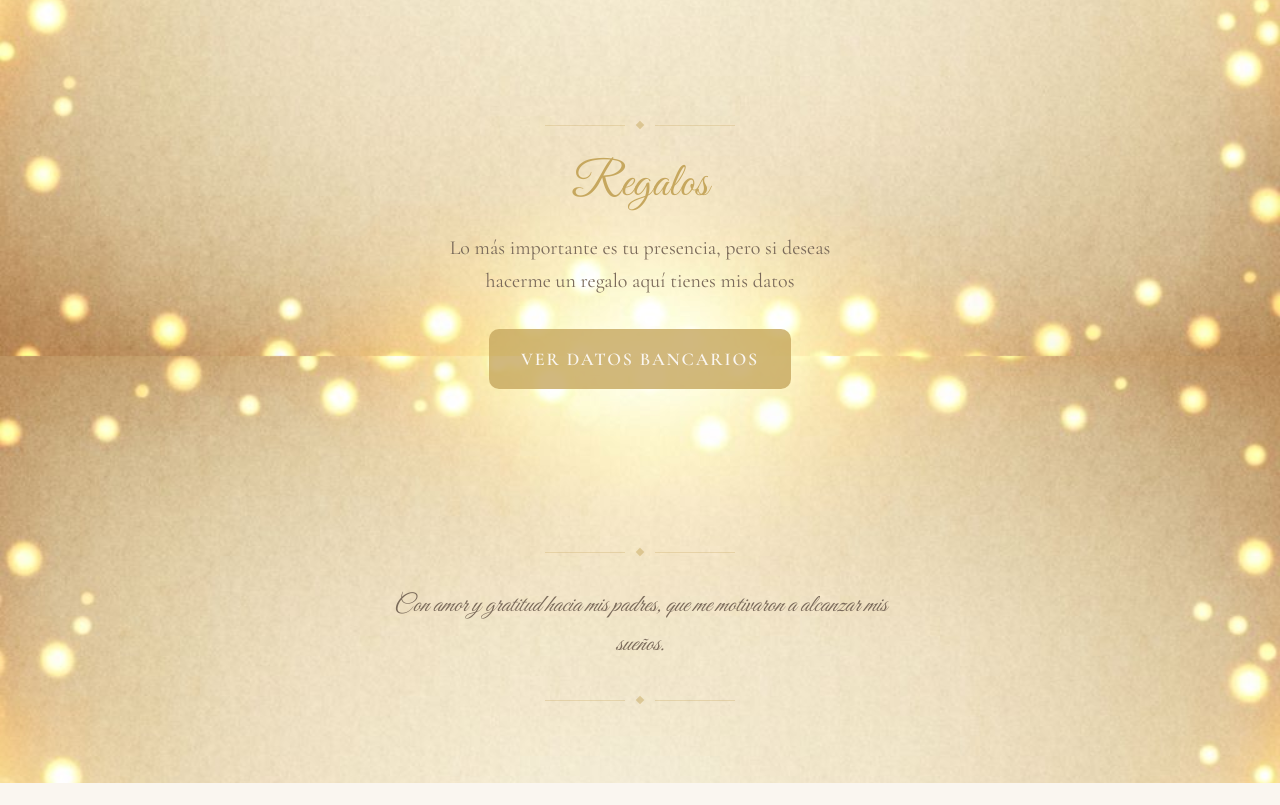
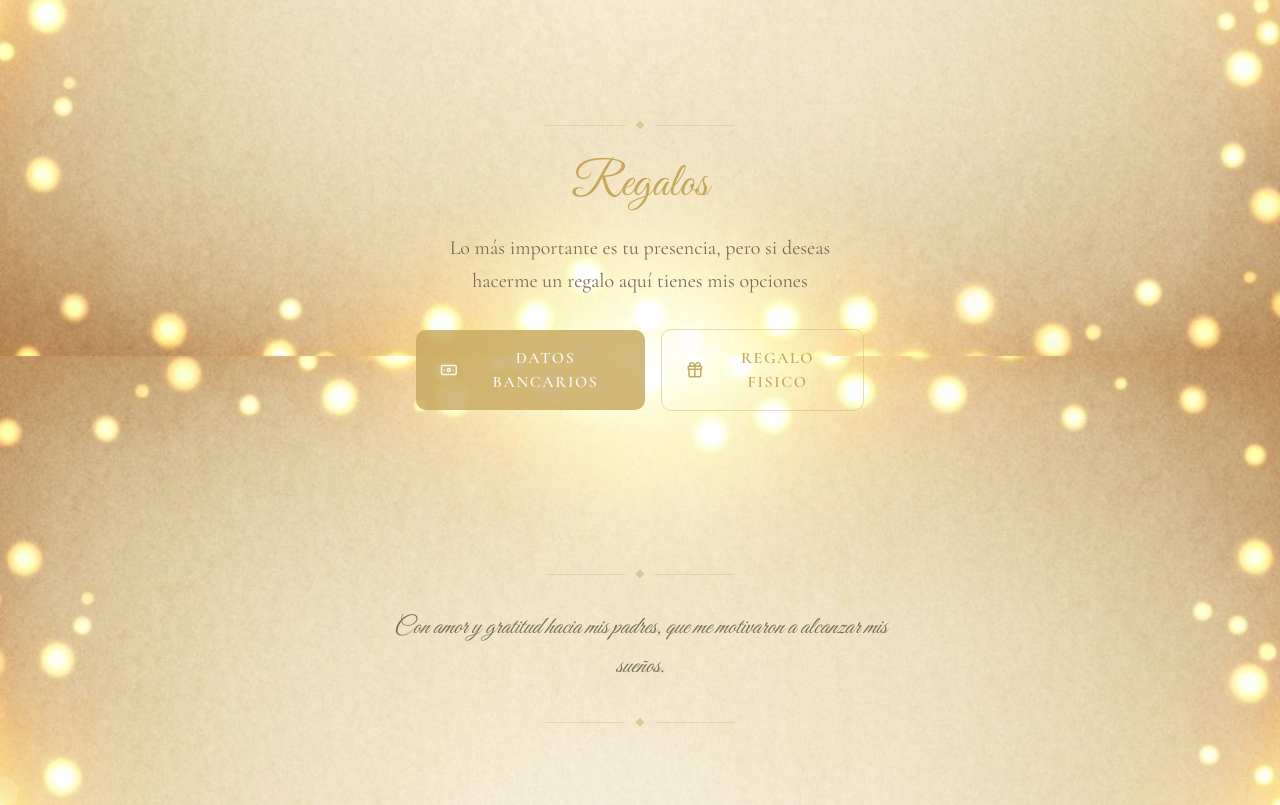
Before and after one commit to carlosaariasl/graduacion, a Next.js app: page / in a window 1280 px wide. Shown: the part 4764-5569 px from the top of the page. Before the commit the page ends 5547 px from the top, so only its background shows below. Built offline with nearby package versions, Linux system fonts and the light colour scheme.

Commit message:
feat: add physical gift option with WhatsApp coordination
Add "PHYSICAL GIFT" button and WhatsApp coordination modal

Co-authored-by: Carlos Arias <43482712+carlosaariasl@users.noreply.github.com>

```diff
--- a/components/regalos-section.tsx
+++ b/components/regalos-section.tsx
@@ -2,18 +2,20 @@
 
 import { useState, useCallback, useEffect } from "react"
 import Image from "next/image"
-import { X } from "lucide-react"
+import { X, Gift, Banknote } from "lucide-react"
 import { FadeInSection } from "./fade-in-section"
 import { GoldDividerSimple } from "./gold-divider"
 
+type ModalType = "bank" | "gift" | null
+
 export function RegalosSection() {
-  const [isModalOpen, setIsModalOpen] = useState(false)
+  const [activeModal, setActiveModal] = useState<ModalType>(null)
 
-  const openModal = useCallback(() => setIsModalOpen(true), [])
-  const closeModal = useCallback(() => setIsModalOpen(false), [])
+  const openModal = useCallback((type: ModalType) => setActiveModal(type), [])
+  const closeModal = useCallback(() => setActiveModal(null), [])
 
   useEffect(() => {
-    if (isModalOpen) {
+    if (activeModal) {
       document.body.style.overflow = "hidden"
     } else {
       document.body.style.overflow = ""
@@ -21,16 +23,16 @@ export function RegalosSection() {
     return () => {
       document.body.style.overflow = ""
     }
-  }, [isModalOpen])
+  }, [activeModal])
 
   useEffect(() => {
-    if (!isModalOpen) return
+    if (!activeModal) return
     const handleKey = (e: KeyboardEvent) => {
       if (e.key === "Escape") closeModal()
     }
     window.addEventListener("keydown", handleKey)
     return () => window.removeEventListener("keydown", handleKey)
-  }, [isModalOpen, closeModal])
+  }, [activeModal, closeModal])
 
   return (
     <>
@@ -47,38 +49,47 @@ export function RegalosSection() {
 
         <FadeInSection delay={400}>
           <p className="mx-auto mt-6 max-w-sm text-lg leading-relaxed text-brown-light md:text-xl">
-            {"Lo m\u00e1s importante es tu presencia, pero si deseas hacerme un regalo aqu\u00ed tienes mis datos"}
+            {"Lo m\u00e1s importante es tu presencia, pero si deseas hacerme un regalo aqu\u00ed tienes mis opciones"}
           </p>
         </FadeInSection>
 
         <FadeInSection delay={600}>
+          <div className="mx-auto mt-8 flex max-w-md flex-col items-center gap-4 sm:flex-row sm:justify-center">
             <button
-            onClick={openModal}
-            className="mt-8 inline-flex items-center justify-center rounded-lg bg-gold/80 px-8 py-4 text-base font-semibold tracking-widest text-cream transition-all duration-300 hover:bg-gold hover:shadow-[0_0_20px_rgba(198,167,94,0.3)] md:text-lg"
+              onClick={() => openModal("bank")}
+              className="flex w-full items-center justify-center gap-3 rounded-lg bg-gold/80 px-6 py-4 text-sm font-semibold tracking-widest text-cream transition-all duration-300 hover:bg-gold hover:shadow-[0_0_20px_rgba(198,167,94,0.3)] sm:w-auto md:text-base"
             >
-            VER DATOS BANCARIOS
+              <Banknote className="h-5 w-5" />
+              DATOS BANCARIOS
             </button>
+            <button
+              onClick={() => openModal("gift")}
+              className="flex w-full items-center justify-center gap-3 rounded-lg border border-gold/40 px-6 py-4 text-sm font-semibold tracking-widest text-gold transition-all duration-300 hover:border-gold hover:bg-gold/10 hover:shadow-[0_0_20px_rgba(198,167,94,0.15)] sm:w-auto md:text-base"
+            >
+              <Gift className="h-5 w-5" />
+              REGALO FISICO
+            </button>
+          </div>
         </FadeInSection>
       </section>
 
-      {/* Modal */}
-      {isModalOpen && (
+      {/* Modal Overlay */}
+      {activeModal && (
         <div
           className="fixed inset-0 z-50 flex items-center justify-center p-4"
           role="dialog"
           aria-modal="true"
-          aria-label="Datos bancarios"
+          aria-label={activeModal === "bank" ? "Datos bancarios" : "Regalo fisico"}
         >
-          {/* Overlay */}
           <div
             className="absolute inset-0 bg-brown/70 backdrop-blur-sm animate-in fade-in duration-300"
             onClick={closeModal}
             aria-hidden="true"
           />
 
-          {/* Modal content */}
+          {/* Bank Modal */}
+          {activeModal === "bank" && (
             <div className="relative z-10 w-full max-w-sm animate-in zoom-in-95 fade-in duration-300 rounded-xl border border-gold/30 bg-card p-6 shadow-2xl md:p-8">
-            {/* Close button */}
               <button
                 onClick={closeModal}
                 className="absolute right-3 top-3 flex h-8 w-8 items-center justify-center rounded-full text-brown-light transition-colors hover:bg-cream-dark hover:text-brown"
@@ -87,7 +98,6 @@ export function RegalosSection() {
                 <X className="h-5 w-5" />
               </button>
 
-            {/* Bank logo */}
               <div className="mb-6 flex justify-center">
                 <Image
                   src="/images/gt-continental-logo.png"
@@ -98,14 +108,12 @@ export function RegalosSection() {
                 />
               </div>
 
-            {/* Divider */}
               <div className="mb-6 flex items-center justify-center gap-3">
                 <span className="h-px w-10 bg-gold/30" />
                 <span className="inline-block h-1.5 w-1.5 rotate-45 bg-gold/50" />
                 <span className="h-px w-10 bg-gold/30" />
               </div>
 
-            {/* Bank details */}
               <div className="space-y-4 text-center">
                 <h3 className="text-lg font-semibold tracking-wide text-brown md:text-xl">
                   {"Banco G&T Continental S.A."}
@@ -126,7 +134,7 @@ export function RegalosSection() {
                   </div>
                   <div className="flex items-center justify-between">
                     <span className="text-sm font-medium tracking-wider text-brown/60">
-                    {"N\u00daMERO"}
+                      {"\u004e\u00daMERO"}
                     </span>
                     <span className="font-semibold tracking-wider text-gold-dark">
                       06400139529
@@ -135,14 +143,12 @@ export function RegalosSection() {
                 </div>
               </div>
 
-            {/* Divider */}
               <div className="mt-6 flex items-center justify-center gap-3">
                 <span className="h-px w-10 bg-gold/30" />
                 <span className="inline-block h-1.5 w-1.5 rotate-45 bg-gold/50" />
                 <span className="h-px w-10 bg-gold/30" />
               </div>
 
-            {/* Close action */}
               <button
                 onClick={closeModal}
                 className="mt-6 w-full rounded-lg border border-gold/30 py-3 text-sm font-medium tracking-wider text-brown-light transition-all duration-300 hover:border-gold hover:bg-cream-dark hover:text-brown"
@@ -150,6 +156,59 @@ export function RegalosSection() {
                 CERRAR
               </button>
             </div>
+          )}
+
+          {/* Gift Modal */}
+          {activeModal === "gift" && (
+            <div className="relative z-10 w-full max-w-sm animate-in zoom-in-95 fade-in duration-300 rounded-xl border border-gold/30 bg-card p-6 shadow-2xl md:p-8">
+              <button
+                onClick={closeModal}
+                className="absolute right-3 top-3 flex h-8 w-8 items-center justify-center rounded-full text-brown-light transition-colors hover:bg-cream-dark hover:text-brown"
+                aria-label="Cerrar"
+              >
+                <X className="h-5 w-5" />
+              </button>
+
+              <div className="mb-5 flex justify-center">
+                <div className="flex h-16 w-16 items-center justify-center rounded-full border border-gold/30 bg-cream-dark">
+                  <Gift className="h-8 w-8 text-gold" />
+                </div>
+              </div>
+
+              <h3 className="text-center text-lg font-semibold tracking-wide text-brown md:text-xl">
+                Regalo Fisico
+              </h3>
+
+              <div className="mt-4 flex items-center justify-center gap-3">
+                <span className="h-px w-10 bg-gold/30" />
+                <span className="inline-block h-1.5 w-1.5 rotate-45 bg-gold/50" />
+                <span className="h-px w-10 bg-gold/30" />
+              </div>
+
+              <p className="mt-5 text-center text-base leading-relaxed text-brown-light">
+                {"Si deseas obsequiarme un regalo f\u00edsico, coord\u00ednalo conmigo por WhatsApp para ponernos de acuerdo."}
+              </p>
+
+              <a
+                href="https://wa.link/6w30ym"
+                target="_blank"
+                rel="noopener noreferrer"
+                className="mt-6 flex w-full items-center justify-center gap-3 rounded-lg bg-[#25D366] py-3.5 text-sm font-semibold tracking-wider text-white transition-all duration-300 hover:bg-[#1fba59] hover:shadow-[0_0_16px_rgba(37,211,102,0.3)]"
+              >
+                <svg className="h-5 w-5" viewBox="0 0 24 24" fill="currentColor">
+                  <path d="M17.472 14.382c-.297-.149-1.758-.867-2.03-.967-.273-.099-.471-.148-.67.15-.197.297-.767.966-.94 1.164-.173.199-.347.223-.644.075-.297-.15-1.255-.463-2.39-1.475-.883-.788-1.48-1.761-1.653-2.059-.173-.297-.018-.458.13-.606.134-.133.298-.347.446-.52.149-.174.198-.298.298-.497.099-.198.05-.371-.025-.52-.075-.149-.669-1.612-.916-2.207-.242-.579-.487-.5-.669-.51-.173-.008-.371-.01-.57-.01-.198 0-.52.074-.792.372-.272.297-1.04 1.016-1.04 2.479 0 1.462 1.065 2.875 1.213 3.074.149.198 2.096 3.2 5.077 4.487.709.306 1.262.489 1.694.625.712.227 1.36.195 1.871.118.571-.085 1.758-.719 2.006-1.413.248-.694.248-1.289.173-1.413-.074-.124-.272-.198-.57-.347m-5.421 7.403h-.004a9.87 9.87 0 01-5.031-1.378l-.361-.214-3.741.982.998-3.648-.235-.374a9.86 9.86 0 01-1.51-5.26c.001-5.45 4.436-9.884 9.888-9.884 2.64 0 5.122 1.03 6.988 2.898a9.825 9.825 0 012.893 6.994c-.003 5.45-4.437 9.884-9.885 9.884m8.413-18.297A11.815 11.815 0 0012.05 0C5.495 0 .16 5.335.157 11.892c0 2.096.547 4.142 1.588 5.945L.057 24l6.305-1.654a11.882 11.882 0 005.683 1.448h.005c6.554 0 11.89-5.335 11.893-11.893a11.821 11.821 0 00-3.48-8.413z" />
+                </svg>
+                COORDINAR POR WHATSAPP
+              </a>
+
+              <button
+                onClick={closeModal}
+                className="mt-4 w-full rounded-lg border border-gold/30 py-3 text-sm font-medium tracking-wider text-brown-light transition-all duration-300 hover:border-gold hover:bg-cream-dark hover:text-brown"
+              >
+                CERRAR
+              </button>
+            </div>
+          )}
         </div>
       )}
     </>
```
Lines whose indentation alone changed are shown as unchanged.
